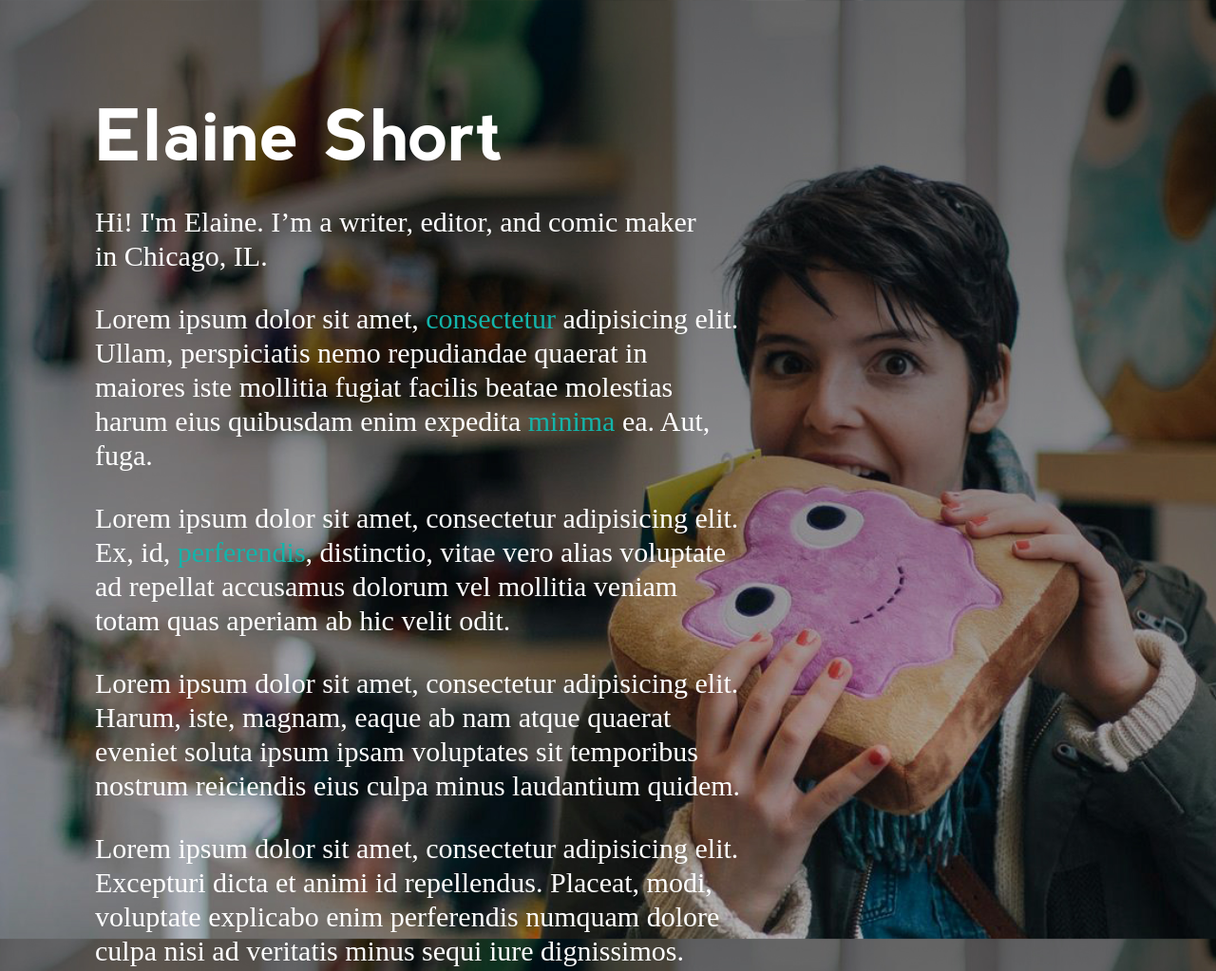
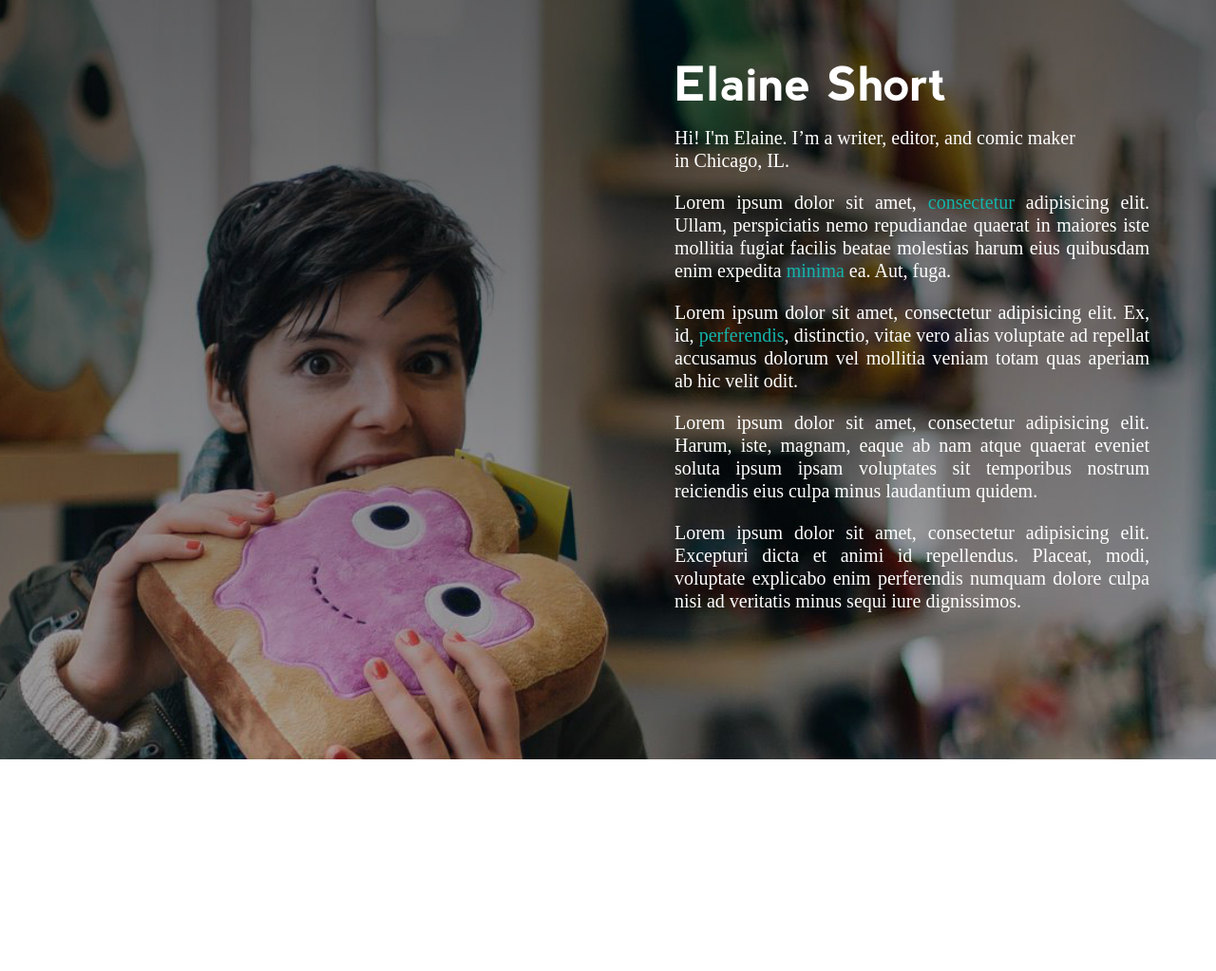
Before and after one commit to Michaelzrobin/ELAINE-SHORT, a plain HTML site: page index.html in a window 1280 px wide. Shown: the top 1023 px of the page at 95% size. After the commit the page ends 800 px from the top, so only its background shows below. Drawn offline with Linux system fonts and the light colour scheme; a web font is replaced by a local one.

Commit message:
Revert 119b9ee..fc96be9
This rolls back to commit 119b9ee4f34719c4d69df36d5d3a64d3b32ce0a2.

```diff
--- a/sass/style.scss
+++ b/sass/style.scss
@@ -66,19 +66,20 @@ html, body {
 body {
   // height: 100%;
   font-size: 10px;
-  background: url('../rotofugi2.jpg') no-repeat fixed top left;
+  background: url('../rotofugi3.jpg') no-repeat fixed top left;
   background-size: cover;
 }
 
 #article {
-	position: relative;
-  left: 0;
-	width: 680px;
+	position: absolute;
+  right: -30px;
+	width: 500px;
 	margin: 0 100px;
-  padding: 100px 0 80px;
+  padding: 60px 0 80px;
+  text-align: justify;
 }
 #header {
-	margin-bottom: 30px;
+	margin-bottom: 15px;
 }
 
 h1{
@@ -88,7 +89,7 @@ h1{
 h1 {
 	margin: 0;
 	font-family: "nevis", serif;
-	font-size: 7.5em;
+	font-size: 5em;
 	font-weight: 400;
 	// font-style: italic;
 }
@@ -100,7 +101,7 @@ p, a {
 p {
 	margin: 0 0 1em;
 	font-style: normal;
-	font-size: 3em;
+	font-size: 2em;
 	line-height: 1.2em;
 	color: white;
   z-index:2;
```
Also changed, not shown: css/style.css.
